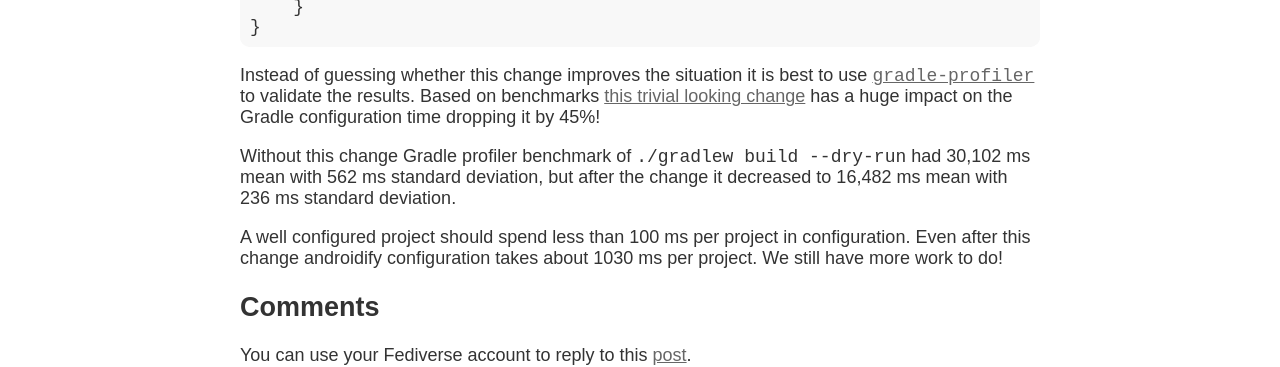
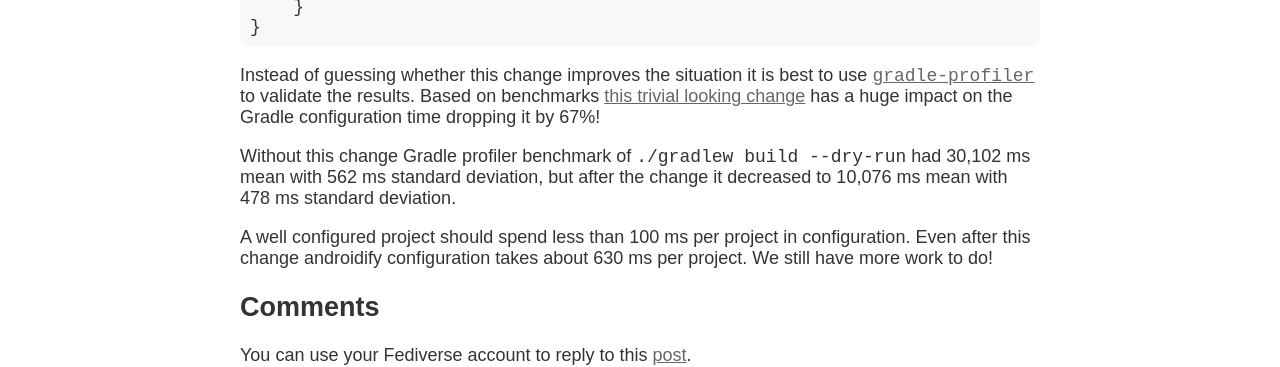
Before and after one commit to liutikas/liutikas.github.io, a Jekyll site: the page built from _posts/2026-01-27-Spray-and-Pray.md, in a window 1280 px wide. Shown: the part 1242-1609 px from the top of the page. Built offline with Jekyll 4.4.1, drawn with Linux system fonts in a browser that asks for light colours.

Commit message:
Correct numbers from the benchmarks

```diff
--- a/_posts/2026-01-27-Spray-and-Pray.md
+++ b/_posts/2026-01-27-Spray-and-Pray.md
@@ -48,10 +48,10 @@ spotless {
 
 Instead of guessing whether this change improves the situation it is best to use [`gradle-profiler`](https://github.com/gradle/gradle-profiler)
 to validate the results. Based on benchmarks [this trivial looking change](https://github.com/android/androidify/pull/194)
-has a huge impact on the Gradle configuration time dropping it by 45%!
+has a huge impact on the Gradle configuration time dropping it by 67%!
 
 Without this change Gradle profiler benchmark of `./gradlew build --dry-run` had 30,102 ms mean with 562 ms
-standard deviation, but after the change it decreased to 16,482 ms mean with 236 ms standard deviation.
+standard deviation, but after the change it decreased to 10,076 ms mean with 478 ms standard deviation.
 
 A well configured project should spend less than 100 ms per project in configuration. Even after this change androidify
-configuration takes about 1030 ms per project. We still have more work to do!
+configuration takes about 630 ms per project. We still have more work to do!
```
